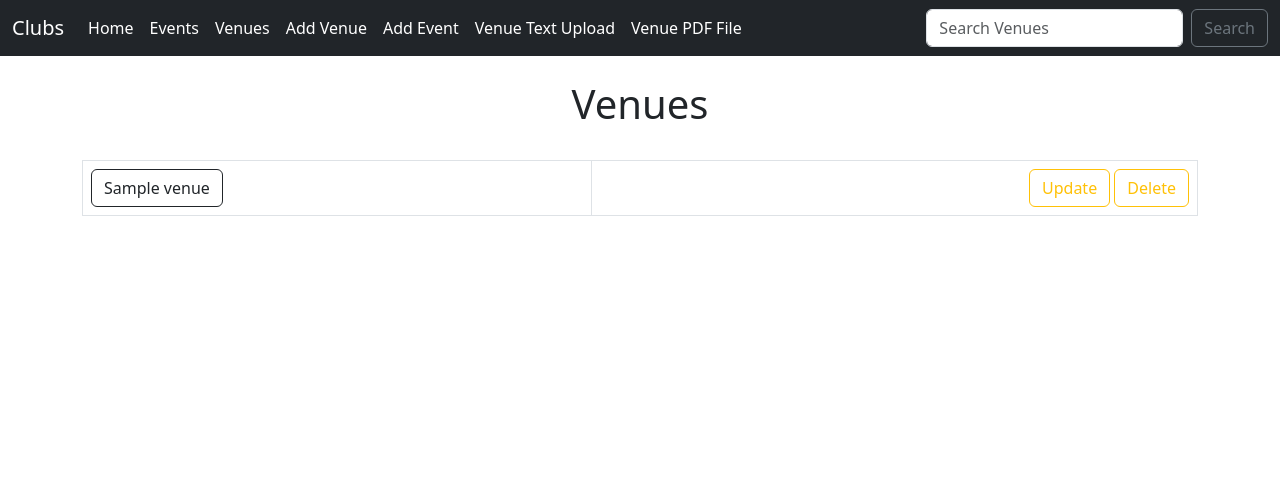
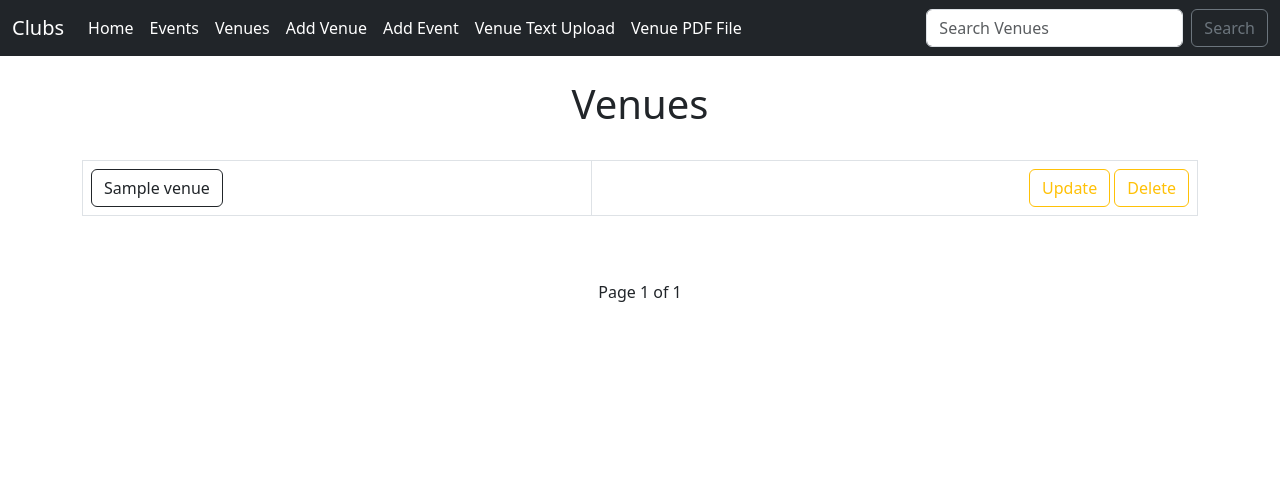
Before and after one commit to GuiFernandess7/DjangoClubApp, a Django app: template templates/events/venues.html in a window 1280 px wide. Shown: the top 504 px of the page. Run offline with Django 4.2, Linux system fonts and the light colour scheme; the template is opened without the code that fills it: most values are stand-ins (such as "Sample title", 1, 10 or a date in 2020).

Commit message:
pagination added to venue html file

```diff
--- a/templates/events/venues.html
+++ b/templates/events/venues.html
@@ -5,7 +5,7 @@
     <h1>Venues</h1>
     <br/>
     <table class="table table-hover table-bordered">
-        {% for venue in venue_list %}
+        {% for venue in venues %}
         <tr>
             <td>
                 <a href="{% url 'show-venue' venue.id%}"
@@ -23,6 +23,25 @@
         </tr>
         {% endfor %}
     </table>
+    <br/><br/>
+
+    {% if venues.has_previous %}
+        <a href="?page=1">&laquo First</a>
+        <a href="?page={{ venus.previous_page_number }}">
+        Previous</a>
+
+    {% endif %}
+
+    Page {{ venues.number }} of {{ venues.paginator.num_pages }}
+
+    {% if venues.has_next %}
+            <a href="?page={{ venues.next_page_number }}">
+                next
+            </a>
+            <a href="?page={{venues.paginator.num_pages}}">
+                last &raquo
+            </a>
+    {% endif %}
 </center>
 
 {% endblock %}
```
